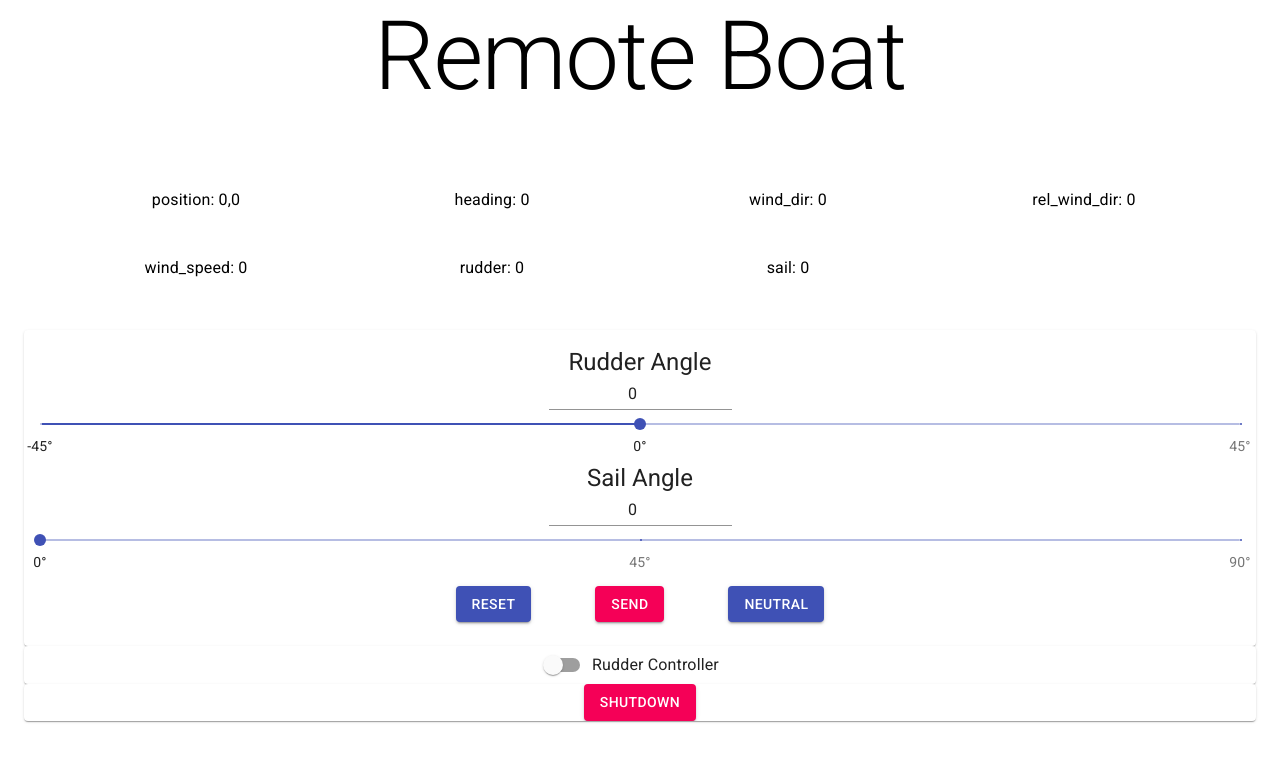
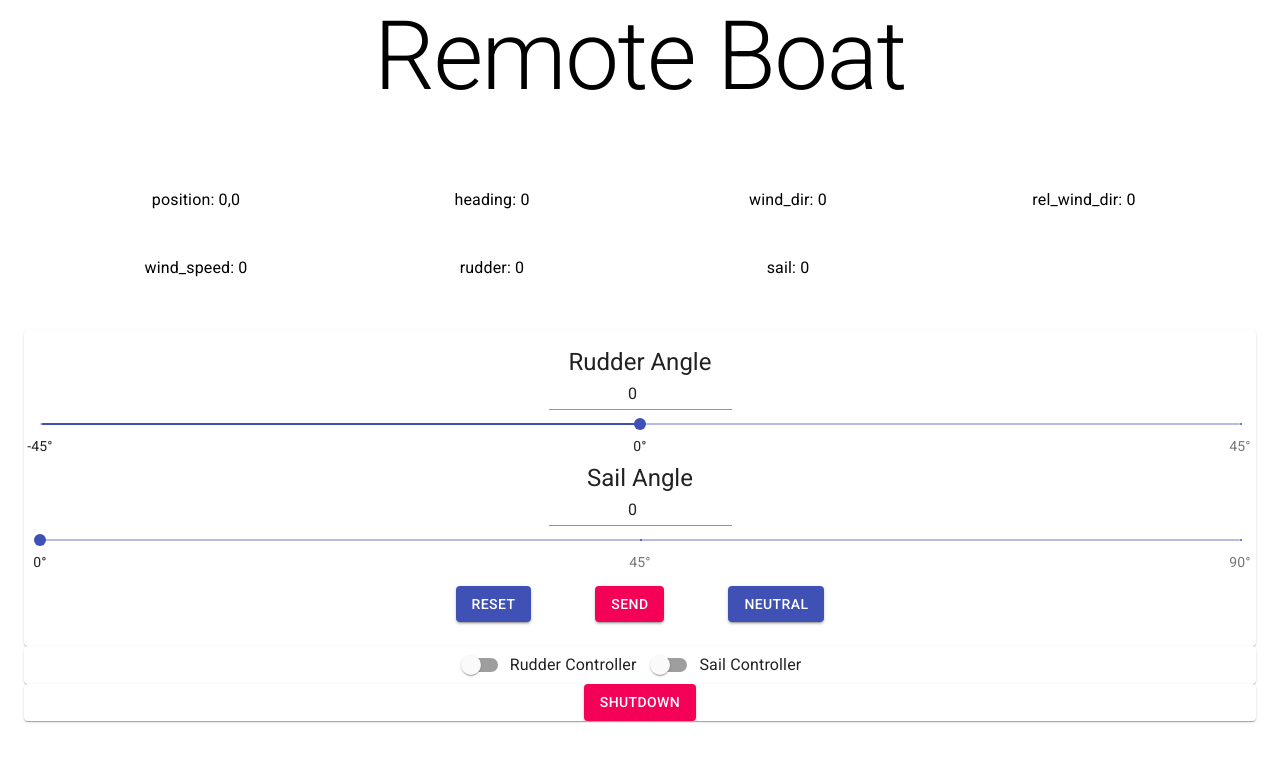
Before and after one commit to Yash-Bhandari/Remote-Boat, a React (Create React App) app: page / in a window 1280 px wide. Shown: the top 762 px of the page. Built offline with nearby package versions, Linux system fonts and the light colour scheme; no server answers.

Commit message:
added switch for sail controller

```diff
--- a/src/components/HelmsmanController.js
+++ b/src/components/HelmsmanController.js
@@ -8,7 +8,7 @@ const HelmsmanController = ({ helmsman }) => {
 
     const update = (controller_name, value) => {
         let to_send = { ...helmsman }
-        to_send[controller_name] = value;
+        to_send[controller_name]['enabled'] = value;
         sendHelmsman({ to_send })
     }
 
@@ -23,6 +23,16 @@ const HelmsmanController = ({ helmsman }) => {
                 }
                 label="Rudder Controller"
             />
+            <FormControlLabel
+                control={
+                    <Switch
+                        checked={helmsman.sail_controller.enabled}
+                        value="sail_controller_enabled"
+                        onChange={e=>update(e.target.checked)}
+                    />
+                }
+                label="Sail Controller"
+            />
         </Card>
     )
 }
--- a/src/utils/liason.js
+++ b/src/utils/liason.js
@@ -1,4 +1,4 @@
-const url = 'http://192.168.0.22:5000/';
+const url = 'http://192.168.43.41:5000/';
 
 const putReq = {
     method: 'PUT',
```
